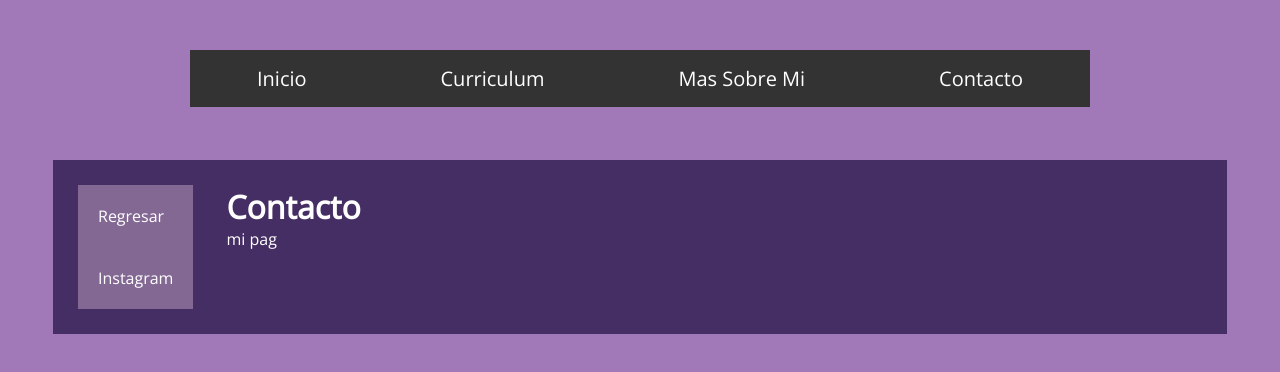
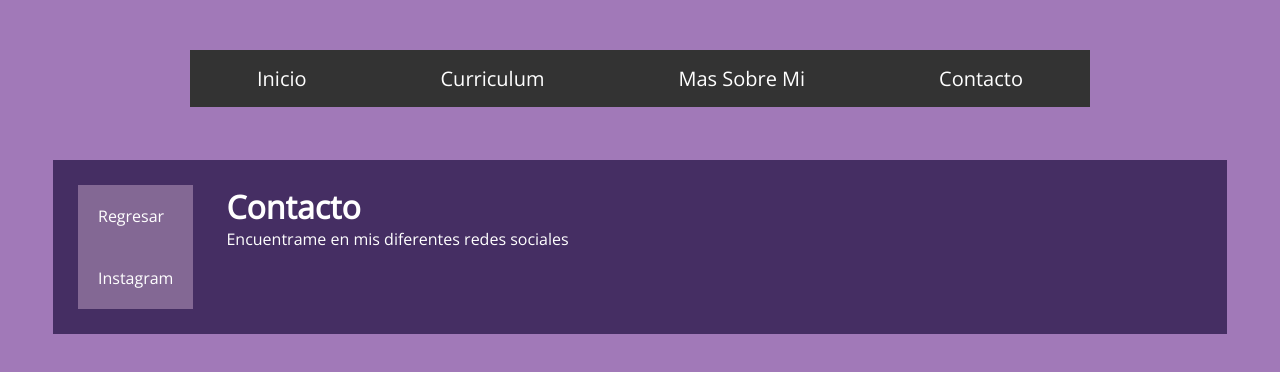
Before and after one commit to alanp09/alanp09.github.io, a plain HTML site: page contacto.html in a window 1280 px wide. Drawn offline with nearby package versions, Linux system fonts and the light colour scheme.

Commit message:
Update contacto.html

```diff
--- a/contacto.html
+++ b/contacto.html
@@ -38,7 +38,7 @@
 		</div>
 		<div class="text">
 			<h1>Contacto</h1>
-			<p>mi pag</p>
+			<p>Encuentrame en mis diferentes redes sociales</p>
 		</div>
 	</div>
 </body>
```
